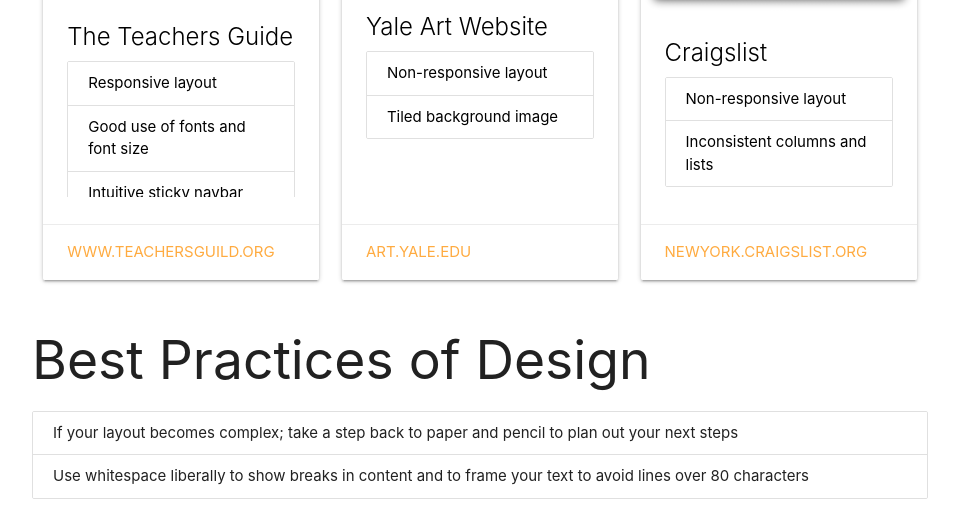
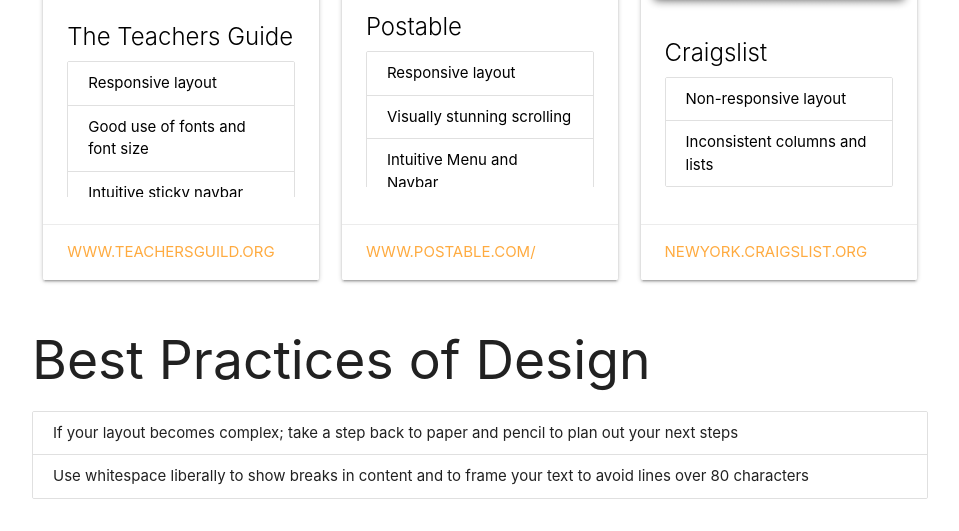
Before and after one commit to dstamp1/design-manifesto-project, a plain HTML site: page index.html in a window 1280 px wide. Shown: the part 1226-1757 px from the top of the page, without its empty margins (160-1119 px from the left). Drawn offline with nearby package versions, Linux system fonts and the light colour scheme.

Commit message:
Update beautiful websites to include Postable

```diff
--- a/index.html
+++ b/index.html
@@ -97,17 +97,18 @@
                     <div class="col s12 m4 l4">
                         <div class="card hoverable white large">
                             <div class='card-image'>
-                                <img src="static/yale-art.png"></img>
+                                <img src="static/postable.png"></img>
                             </div>
                             <div class="card-content black-text">
-                                <span class="card-title">Yale Art Website</span>
+                                <span class="card-title">Postable</span>
                                 <ul class="collection">
-                                    <li class="collection-item">Non-responsive layout</li>
-                                    <li class="collection-item">Tiled background image</li>
+                                    <li class="collection-item">Responsive layout</li>
+                                    <li class="collection-item">Visually stunning scrolling</li>
+                                    <li class="collection-item">Intuitive Menu and Navbar</li>
                                 </ul>
                             </div>
                             <div class="card-action">
-                                <a href="http://art.yale.edu/">art.yale.edu</a>
+                                <a href="https://www.postable.com/">www.postable.com/</a>
                             </div>
                         </div>
                     </div>
```
Also changed, not shown: 1 other file.
